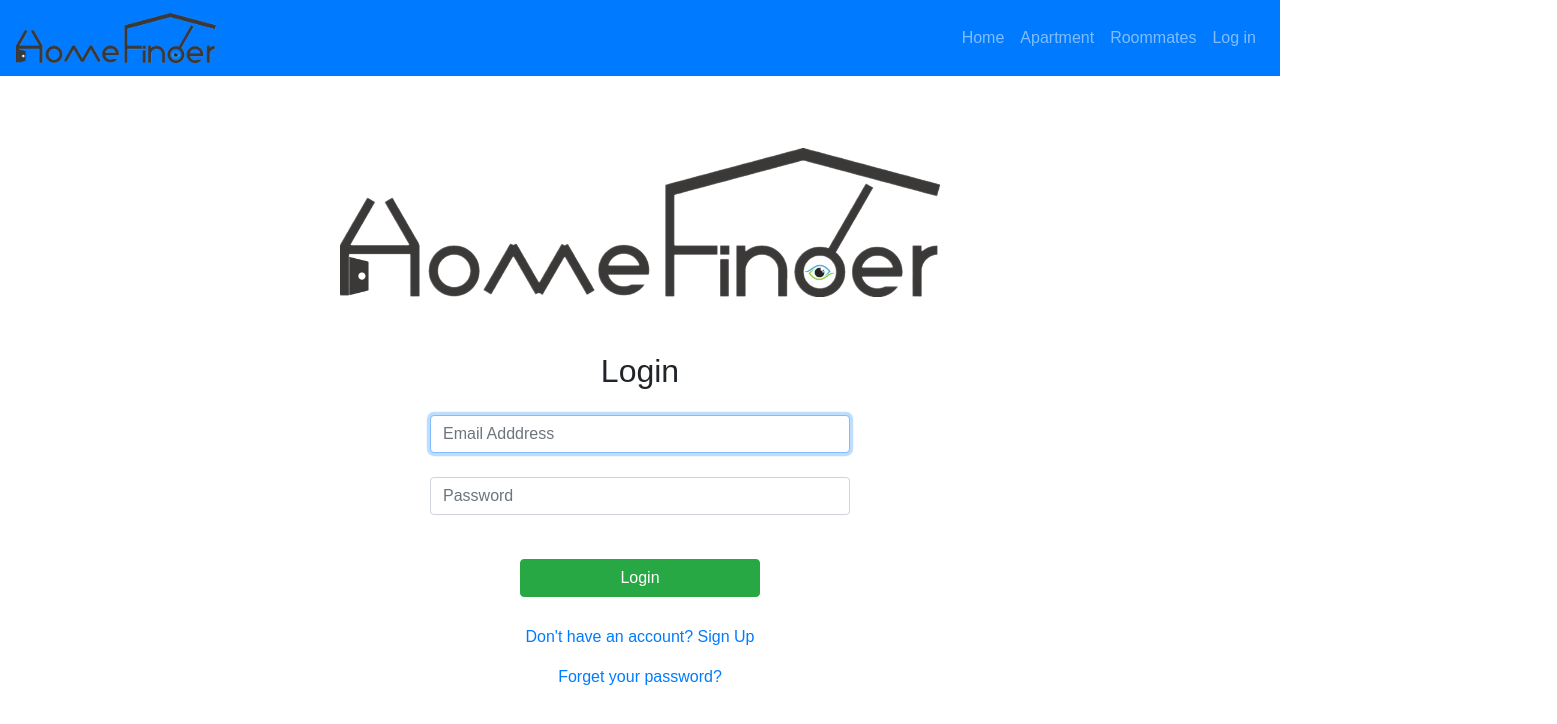
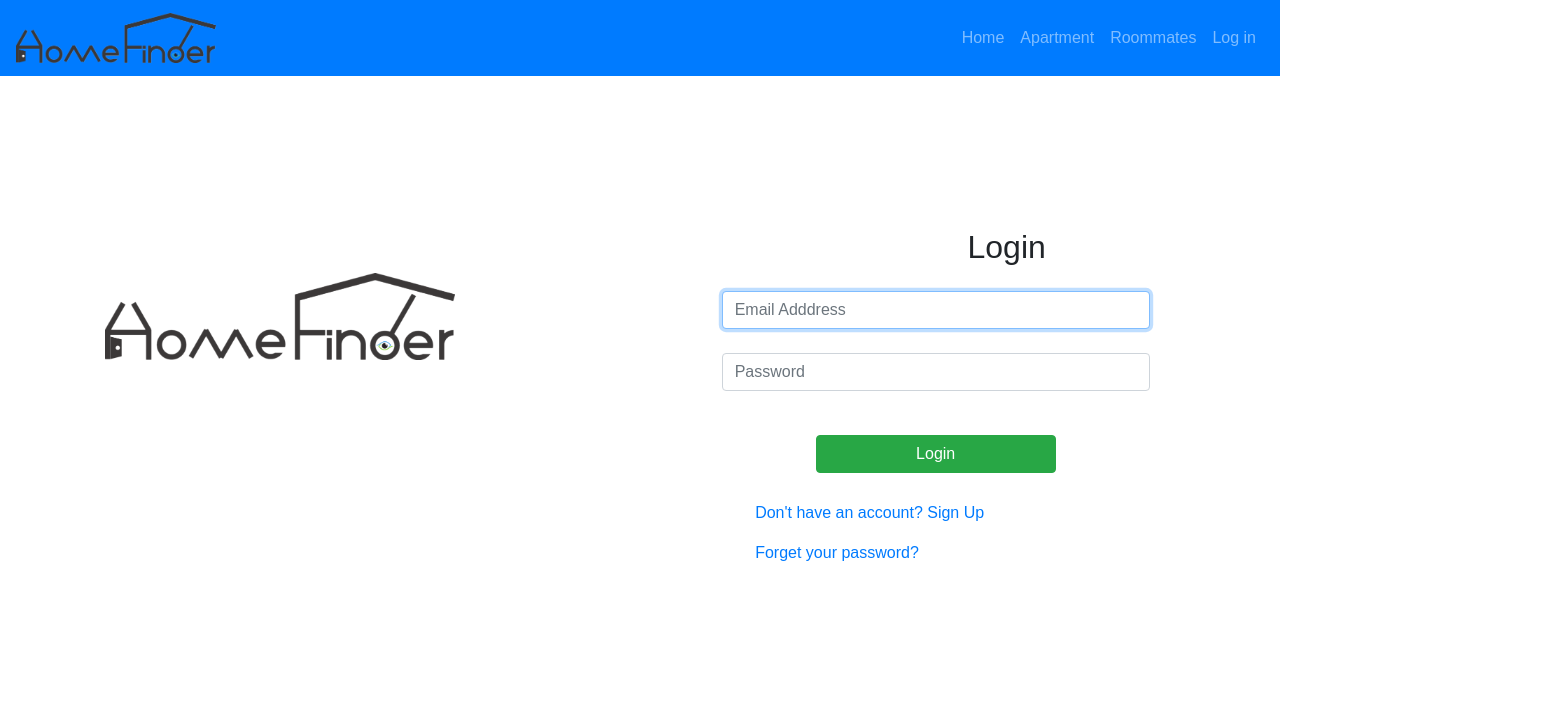
Before and after one commit to SAMHEO/capstone, a React (Create React App) app: page /login in a window 1280 px wide. Shown: the top 724 px of the page, 1557 px wide, since content can reach past the window. Built offline with nearby package versions, Linux system fonts and the light colour scheme; no server answers; what google-maps-react would draw is missing.

Commit message:
editing login page

```diff
--- a/src/Login/Login.css
+++ b/src/Login/Login.css
@@ -8,9 +8,18 @@
   width: 50%;
   min-width: 240px;
 }
+.login-canvas {
+  display: flex;
+  position: relative;
+  width: 100%;
+  margin-top: 150px;
+  padding: 5px;
+  left: auto;
+  z-index: 0;
+}
 
 #main-logo-loginpage {
-  width: 600px;
+  width: 350px;
   margin-top: 70px;
   margin-bottom: 30px;
   margin-left: auto;
@@ -27,5 +36,6 @@
 
 .login-form {
   width: 40%;
+  margin-left: 250px;
   min-width: 240px;
 }
--- a/src/Login/Login.js
+++ b/src/Login/Login.js
@@ -1,6 +1,7 @@
 import React, { Component } from "react";
 import { Nav, Container } from "react-bootstrap";
 import "./Login.css";
+import Col from "react-bootstrap/Col";
 import { withRouter } from "react-router-dom";
 
 class Login extends Component {
@@ -59,7 +60,55 @@ class Login extends Component {
   render() {
     return (
       <Container id="login-container" className="mt-5">
-        <div align="center" className="login-wrapper">
+        <div className = "login-canvas">
+          <Col xs={12} md={8} lg={4}>
+            <div align="center">
+                <img
+                  src="logo.png"
+                  id="main-logo-loginpage"
+                />
+              </div>
+
+          </Col>
+          <Col xs={0} md={4} lg={12}>
+            <div style={{ clear: "both", margin: "25px" }} align="center">
+              <h2>Login</h2>
+            </div>
+            <form onSubmit={this.login} className="login-form">
+              <input
+                type="email"
+                className="form-control"
+                onChange={this.handleEmailChange}
+                id="username-input-box"
+                placeholder="Email Adddress"
+                required
+                autoFocus
+              />
+              <br />
+              <input
+                type="password"
+                className="form-control"
+                onChange={this.handlePasswordChange}
+                id="password-input-box"
+                placeholder="Password"
+                required
+              />
+              <br />
+              <button
+                type="submit"
+                className="btn btn-success center"
+                id="login-button"
+              >
+                Login
+              </button>
+            </form>
+            <div className="center">
+              <Nav.Link href="/signup">Don't have an account? Sign Up</Nav.Link>
+              <Nav.Link href="/forget">Forget your password?</Nav.Link>
+            </div>
+          </Col>
+        </div>
+        {/* <div align="center" className="login-wrapper">
           <div align="center">
             <img
               src="logo.png"
@@ -89,15 +138,6 @@ class Login extends Component {
               required
             />
             <br />
-            {/* <div align="left" className="text-center">
-              <input
-                type="checkbox"
-                className="form-check-input"
-                value="0"
-                id="remember-me"
-              />
-              Remember Me
-            </div> */}
             <button
               type="submit"
               className="btn btn-success center"
@@ -110,18 +150,8 @@ class Login extends Component {
             <Nav.Link href="/signup">Don't have an account? Sign Up</Nav.Link>
             <Nav.Link href="/forget">Forget your password?</Nav.Link>
           </div>
-        </div>
-        {/* </Col>
-          <Col className="align-middle">
-            <div>
-              <img
-                src="ExampleImage.png"
-                className="d-block w-100 "
-                alt="..."
-              />
-            </div>
-          </Col>
-        </Row> */}
+        </div> */}
+
       </Container>
     );
   }
--- a/src/Profile/Profile.css
+++ b/src/Profile/Profile.css
@@ -29,7 +29,7 @@
     padding: 5px;
     left: auto;
     z-index: 0;
-  }
+}
 
 #user-photo {
     width: 250px;
```
